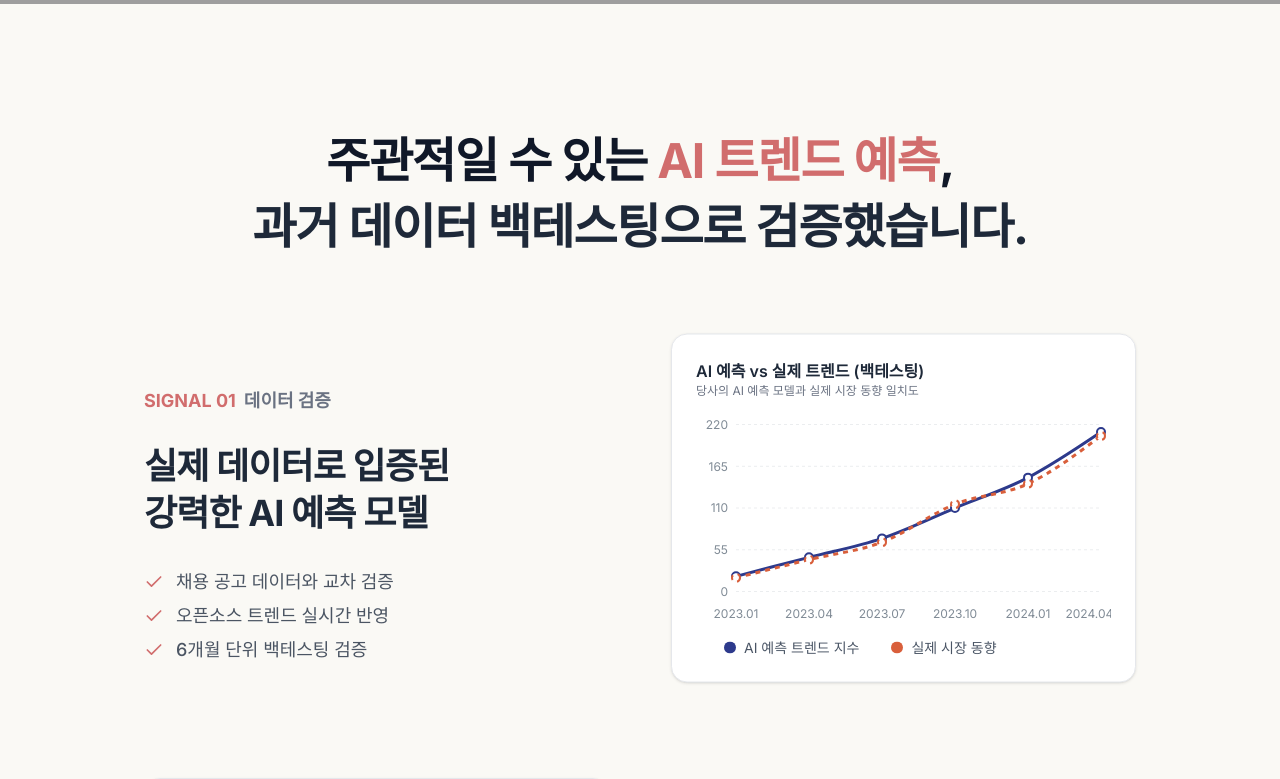
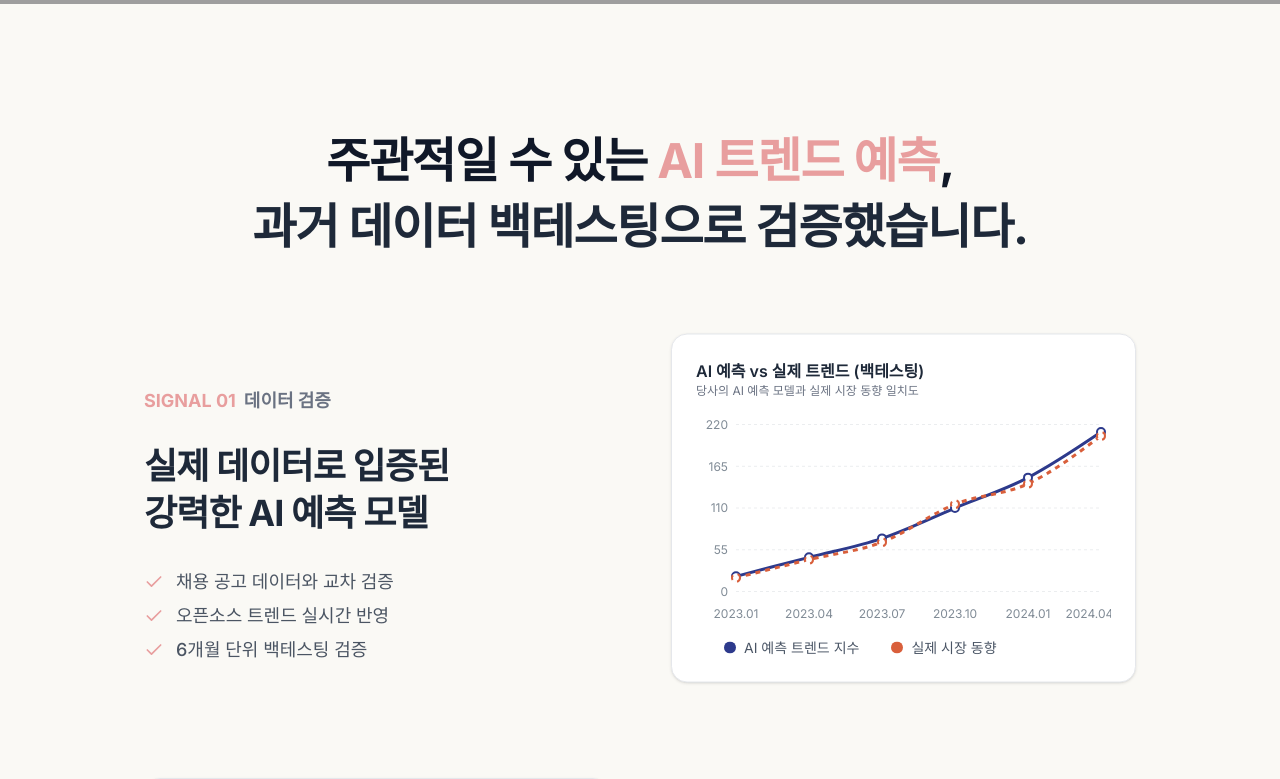
Before and after one commit to ljy0221/AiRadar, a Next.js app in the folder AIRadar/frontend/: page / in a window 1280 px wide. Shown: the part 860-1639 px from the top of the page. Built offline with nearby package versions, Linux system fonts and the light colour scheme; grey boxes are pictures that could not be loaded.

Commit message:
feat: create loading page
로딩페이지 제작

```diff
--- a/AIRadar/frontend/app/dashboard/page.tsx
+++ b/AIRadar/frontend/app/dashboard/page.tsx
@@ -4,6 +4,7 @@ import { useState } from 'react';
 import { MetricCard, KeywordTrendList, KeywordBarChart, KeywordRadarChart, KeywordDictionary, GithubTrendingCard, PaperListCard, ModelComparison, RankingList } from '@/components/features/dashboard';
 import { TrendingUp, TrendingDown, Activity, ListOrdered, Loader2 } from 'lucide-react';
 import { useDashboardSummary } from '@/hooks/queries/useDashboardData';
+import Loading from '@/app/loading';
 
 type DashboardTab = 'overview' | 'analytics' | 'dictionary';
 
@@ -12,12 +13,7 @@ export default function DashboardPage() {
   const [activeTab, setActiveTab] = useState<DashboardTab>('overview');
 
   if (isLoading) {
-    return (
-      <div className="w-full h-screen flex flex-col items-center justify-center gap-4 text-gray-500">
-        <Loader2 className="w-8 h-8 animate-spin text-[var(--color-accent)]" />
-        <p>실시간 AI 트렌드 데이터를 불러오는 중입니다...</p>
-      </div>
-    );
+    return <Loading />;
   }
 
   if (isError || !data) {
@@ -85,7 +81,7 @@ export default function DashboardPage() {
               {/* Rankings Row: 실시간 기술 랭킹 & 인기 검색어 */}
               <div className="grid grid-cols-1 lg:grid-cols-2 gap-6">
                 <RankingList title="실시간 기술 랭킹" data={data.rankingData} />
-                <RankingList title="웹 서비스 인기 검색어" data={data.popularSearches} />
+                <RankingList title="서비스 인기 검색어" data={data.popularSearches} />
               </div>
 
               {/* Technical Analysis List */}
--- a/AIRadar/frontend/app/globals.css
+++ b/AIRadar/frontend/app/globals.css
@@ -16,7 +16,7 @@
   :root {
     --bg-primary: #FAF9F5;
     --text-primary: #2C3E50;
-    --accent: #D16D6D;
+    --accent: #E89E9E;
   }
 
   /* 다크 모드*/
@@ -24,7 +24,7 @@
     :root {
       --bg-primary: #0A0B1A;
       --text-primary: #E6EDF3;
-      --accent: #00F0FF;
+      --accent: #66EDFF;
     }
   }
 
@@ -32,7 +32,7 @@
   .dark {
     --bg-primary: #0A0B1A;
     --text-primary: #E6EDF3;
-    --accent: #00F0FF;
+    --accent: #66EDFF;
   }
 }
 
@@ -52,6 +52,7 @@ nav {
     opacity: 0;
     transform: translateY(30px);
   }
+
   to {
     opacity: 1;
     transform: translateY(0);
@@ -79,19 +80,78 @@ nav {
 }
 
 @keyframes float {
-  0% { transform: translateY(0px); }
-  50% { transform: translateY(-10px); }
-  100% { transform: translateY(0px); }
+  0% {
+    transform: translateY(0px);
+  }
+
+  50% {
+    transform: translateY(-10px);
+  }
+
+  100% {
+    transform: translateY(0px);
+  }
 }
 
 .animate-float {
   animation: float 4s ease-in-out infinite;
 }
 
-.delay-100 { animation-delay: 0.1s; }
-.delay-200 { animation-delay: 0.2s; }
-.delay-300 { animation-delay: 0.3s; }
-.delay-400 { animation-delay: 0.4s; }
-.delay-500 { animation-delay: 0.5s; }
-.delay-600 { animation-delay: 0.6s; }
-.delay-700 { animation-delay: 0.7s; }
+.delay-100 {
+  animation-delay: 0.1s;
+}
+
+.delay-200 {
+  animation-delay: 0.2s;
+}
+
+.delay-300 {
+  animation-delay: 0.3s;
+}
+
+.delay-400 {
+  animation-delay: 0.4s;
+}
+
+.delay-500 {
+  animation-delay: 0.5s;
+}
+
+.delay-600 {
+  animation-delay: 0.6s;
+}
+
+.delay-700 {
+  animation-delay: 0.7s;
+}
+
+
+@keyframes radar-pulse {
+  0% {
+    transform: scale(0.2);
+    opacity: 0.8;
+  }
+
+  100% {
+    transform: scale(2);
+    opacity: 0;
+  }
+}
+
+@keyframes scan-line {
+  0% {
+    transform: rotate(0deg);
+  }
+
+  100% {
+    transform: rotate(360deg);
+  }
+}
+
+.animate-radar {
+  animation: radar-pulse 2s cubic-bezier(0.215, 0.61, 0.355, 1) infinite;
+}
+
+.animate-scan {
+  animation: scan-line 4s linear infinite;
+}
--- /dev/null
+++ b/AIRadar/frontend/app/loading.tsx
@@ -0,0 +1,37 @@
+'use client';
+
+export default function Loading() {
+  return (
+    <div className="fixed inset-0 z-[9999] flex flex-col items-center justify-center bg-[var(--bg-primary)] overflow-hidden">
+      {/* Radar Container */}
+      <div className="relative w-80 h-80 flex items-center justify-center">
+        {/* Pulsing Circles */}
+        <div className="absolute w-full h-full border border-[var(--color-accent)]/20 rounded-full"></div>
+        <div className="absolute w-3/4 h-3/4 border border-[var(--color-accent)]/20 rounded-full"></div>
+        <div className="absolute w-1/2 h-1/2 border border-[var(--color-accent)]/20 rounded-full"></div>
+        <div className="absolute w-1/4 h-1/4 border border-[var(--color-accent)]/20 rounded-full"></div>
+
+        {/* Animated Pulses */}
+        <div className="absolute w-full h-full bg-[var(--color-accent)] rounded-full animate-radar"></div>
+        <div className="absolute w-full h-full bg-[var(--color-accent)] rounded-full animate-radar [animation-delay:0.5s]"></div>
+        <div className="absolute w-full h-full bg-[var(--color-accent)] rounded-full animate-radar [animation-delay:1s]"></div>
+
+        {/* Spinning Scan Line */}
+        <div className="absolute w-1/2 h-px bg-gradient-to-r from-transparent to-[var(--color-accent)] origin-left left-1/2 animate-scan shadow-[0_0_10px_var(--color-accent)]"></div>
+
+        {/* Center Point */}
+        <div className="relative w-4 h-4 bg-[var(--color-accent)] rounded-full shadow-[0_0_15px_var(--color-accent)] animate-pulse"></div>
+      </div>
+
+      {/* Loading Text */}
+      <div className="mt-12 text-center">
+        <h2 className="text-2xl font-bold tracking-[0.2em] text-[var(--color-text-primary)] animate-pulse">
+          SCANNING...
+        </h2>
+      </div>
+
+      {/* Background Glow */}
+      <div className="absolute top-1/2 left-1/2 -translate-x-1/2 -translate-y-1/2 w-[600px] h-[600px] bg-[var(--color-accent)]/5 rounded-full blur-[100px] pointer-events-none"></div>
+    </div>
+  );
+}
```
